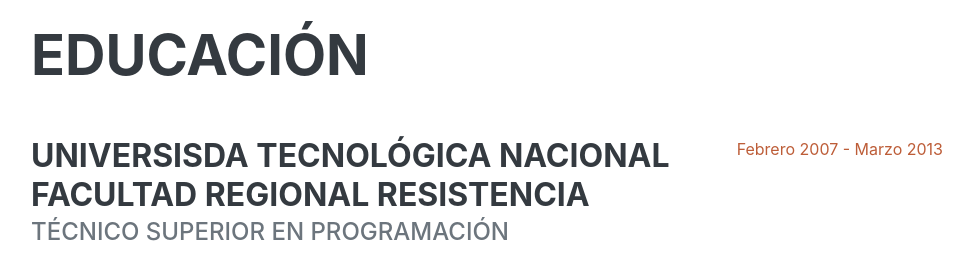
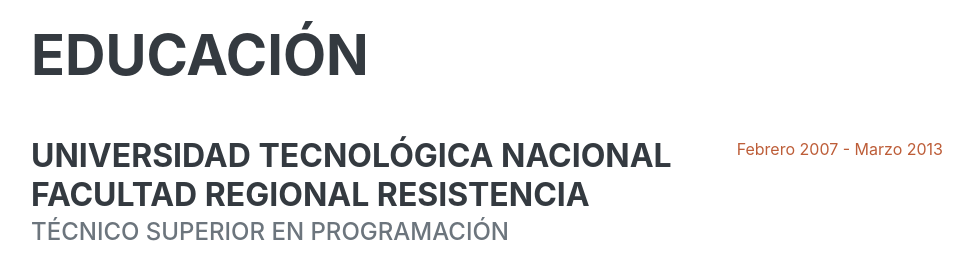
Before and after one commit to nicolasbender4/portfolio, a plain HTML site: page portfolio/index.html in a window 1280 px wide. Shown: the part 1840-2103 px from the top of the page, without its empty margins (289-1262 px from the left). Drawn offline with nearby package versions, Linux system fonts and the light colour scheme; a web font is replaced by a local one.

Commit message:
Actualizo Errores sintaxix

```diff
--- a/portfolio/index.html
+++ b/portfolio/index.html
@@ -94,7 +94,7 @@
                     <h2 class="mb-5">Educación</h2>
                     <div class="d-flex flex-column flex-md-row justify-content-between mb-5">
                         <div class="flex-grow-1">
-                            <h3 class="mb-0">Universisda Tecnológica Nacional Facultad Regional Resistencia</h3>
+                            <h3 class="mb-0">Universidad Tecnológica Nacional Facultad Regional Resistencia</h3>
                             <div class="subheading mb-3">Técnico Superior en Programación</div>
                             <div>Proyecto Final - Sistema para Gestion y Administración de Campo</div>
                         </div>
```
